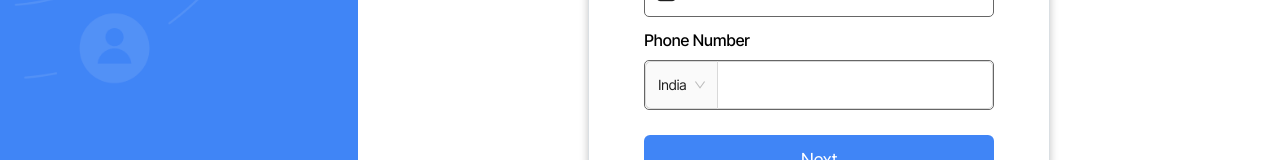
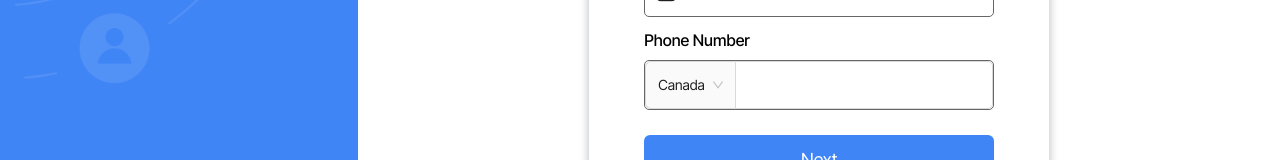
Before and after one commit to Avanexa-Tech/FMX, a React (Vite) app: page /signup in a window 1280 px wide. Shown: the part 342-502 px from the top of the page. Built offline with nearby package versions, Linux system fonts and the light colour scheme.

Commit message:
Fixes on login country code and login navigation

```diff
--- a/src/components/authentication/SignUp.jsx
+++ b/src/components/authentication/SignUp.jsx
@@ -83,10 +83,10 @@ const SignUp = () => {
               error={signUp?.phone_number && !/^\+?\d{10,15}$/.test(signUp?.phone_number)}
               errorMessage={"Enter Valid Phone Number"}
               selectPlaceholder={"select"}
-              selectOptions={[{ value: 91, label: "India" }]}
+              selectOptions={[{ value: 1, label: "Canada" }]}
               onSelectChange={onChange}
               selectName={"code"}
-              selectValue={91}
+              selectValue={1}
             />
           </div>
           <Button
--- a/src/components/header/FMXHeader.jsx
+++ b/src/components/header/FMXHeader.jsx
@@ -2,11 +2,13 @@ import { Avatar, Badge, Dropdown, Input, Menu, message } from "antd";
 import React from "react";
 import { useDispatch, useSelector } from "react-redux";
 import { logout } from "../../redux/slice/userAuthSlice";
+import { useNavigate } from "react-router-dom";
 
 function FMXHeader() {
   const dispatch = useDispatch();
   const [messageApi, contextHolder] = message.useMessage();
   const { user } = useSelector(({ user_auth }) => user_auth);
+  const navigate = useNavigate();
 
   const success = (content) => {
     messageApi.open({
@@ -48,6 +50,7 @@ function FMXHeader() {
                 onClick={() => {
                   success("Logged out successfully");
                   dispatch(logout());
+                  navigate("/login");
                 }}
               >
                 <Menu.Item>Logout</Menu.Item>
```
